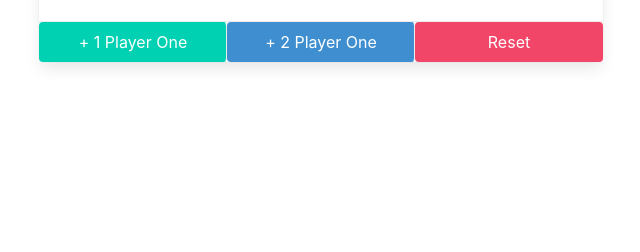
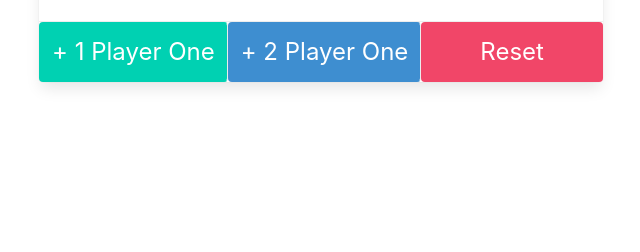
Before and after one commit to YashKaskar/Game-Project, a website: page index.html in a window 1280 px wide. Shown: the part 548-800 px from the top of the page, without its empty margins (319-959 px from the left). Drawn offline with nearby package versions, Linux system fonts and the light colour scheme.

Commit message:
adding style

```diff
--- a/index.html
+++ b/index.html
@@ -50,9 +50,9 @@
                   </div>
                 </div>
                 <footer class="card-footer">
-<button id="p1Button" class="is-primary button card-footer-item">+ 1 Player One</button>
-<button id="p2Button" class="is-info button card-footer-item">+ 2 Player One</button>
-<button id="resetButton" class="is-danger button card-footer-item">Reset</button>
+<button id="p1Button" class="is-primary button card-footer-item is-large">+ 1 Player One</button>
+<button id="p2Button" class="is-info button card-footer-item is-large">+ 2 Player One</button>
+<button id="resetButton" class="is-danger button card-footer-item is-large">Reset</button>
 
 
                 </footer>
```
